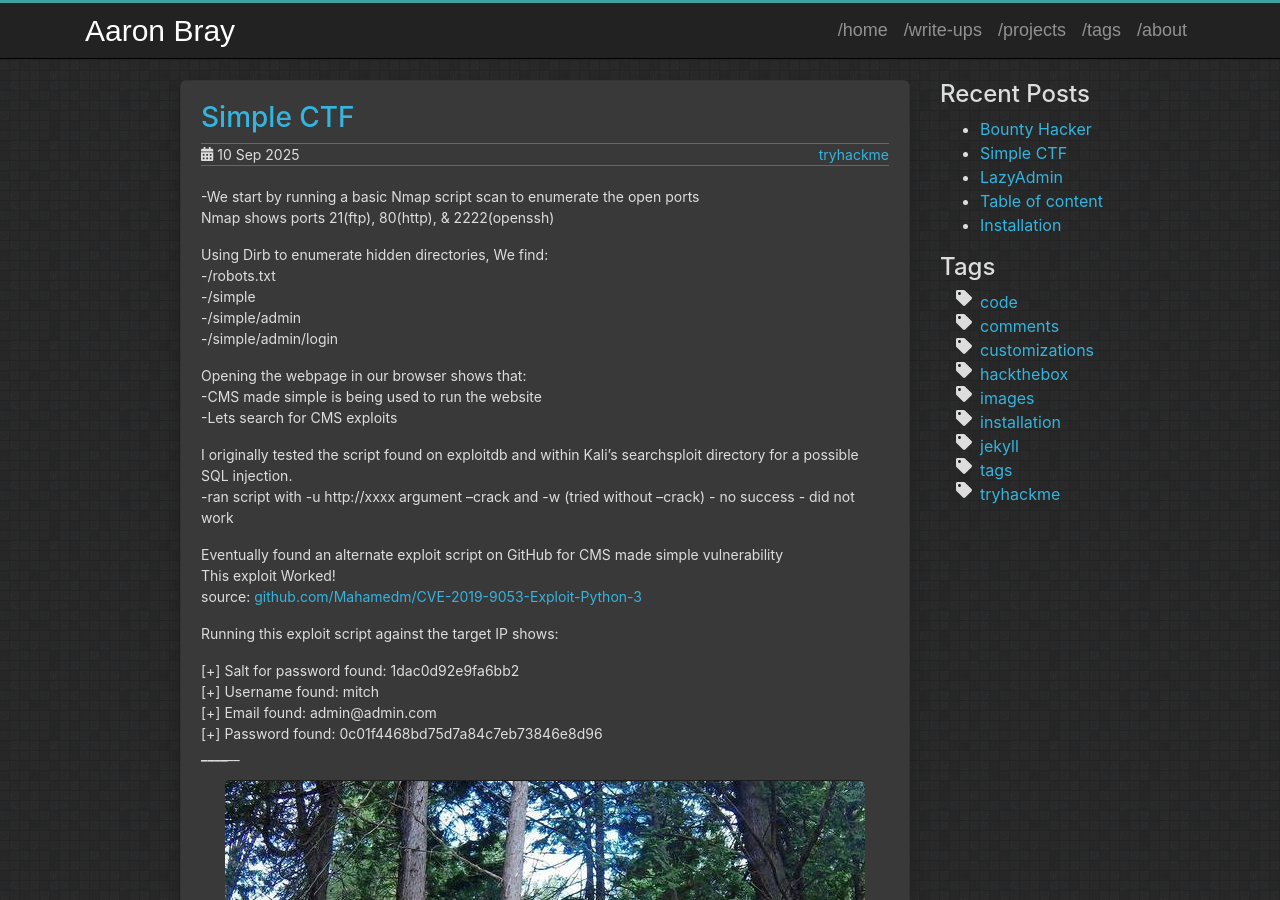
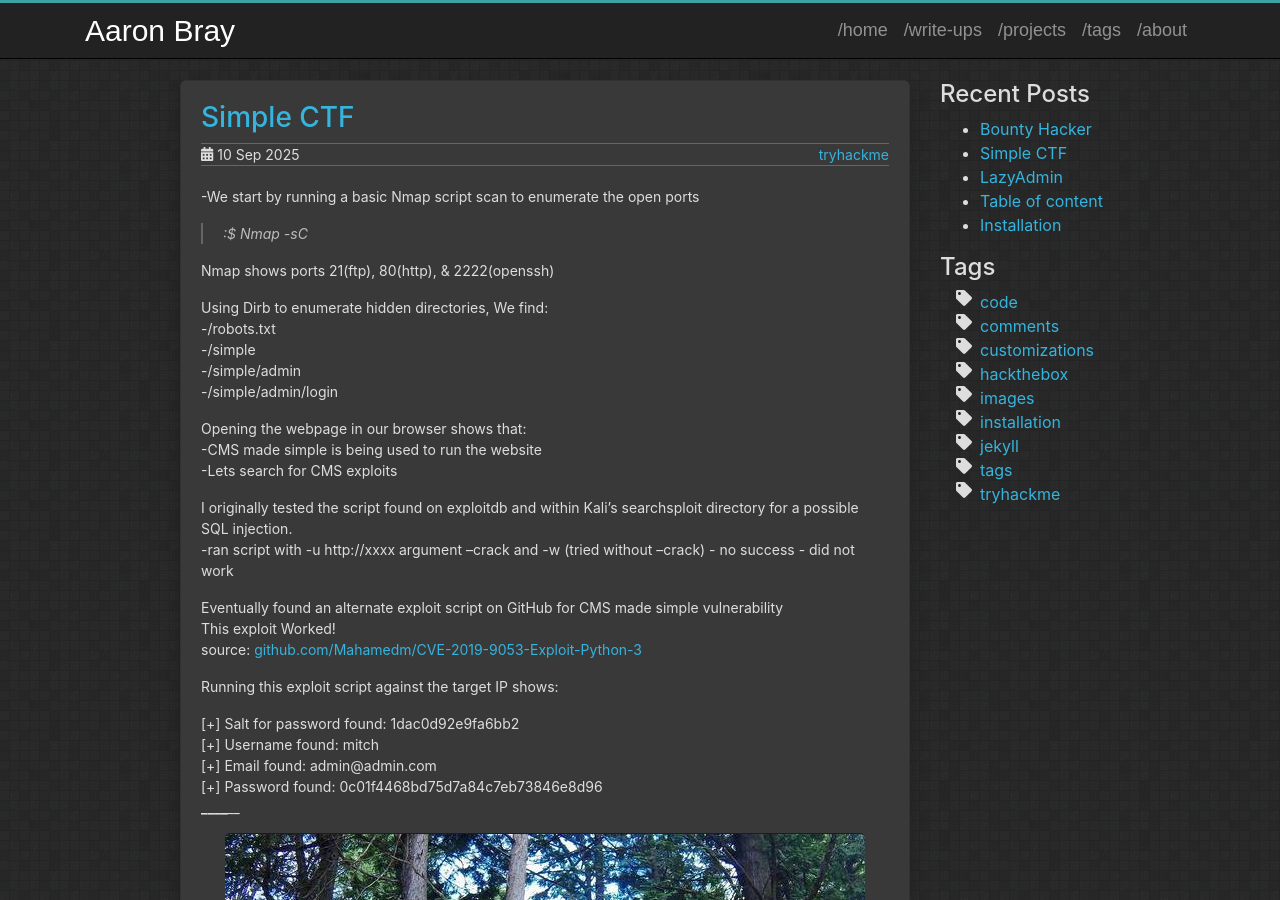
Before and after one commit to AaronBray/AaronBray.github.io, a Jekyll site: the page built from _posts/2025-09-10-SimpleCTF.md, in a window 1280 px wide and 900 px high. Built offline with Jekyll 4.4.1, drawn with Linux system fonts in a browser that asks for light colours.

Commit message:
Update 2025-09-10-SimpleCTF.md

```diff
--- a/_posts/2025-09-10-SimpleCTF.md
+++ b/_posts/2025-09-10-SimpleCTF.md
@@ -7,6 +7,9 @@ description: Simple CTF write-up
 ---
 
 -We start by running a basic Nmap script scan to enumerate the open ports
+
+>:$ Nmap -sC <target_ip>
+
 Nmap shows ports 21(ftp), 80(http), & 2222(openssh)
 
 
```
